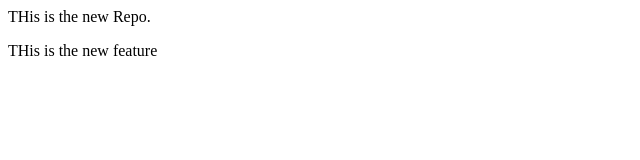
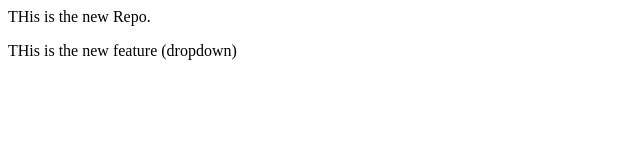
Before and after one commit to XiaoYan005/localrepo, a plain HTML site: page index.html in a window 1280 px wide. Shown: the full height of the page, 0-640 px from the left. Drawn offline with Linux system fonts and the light colour scheme.

Commit message:
Add Dropdown

```diff
--- a/index.html
+++ b/index.html
@@ -1,2 +1,2 @@
 <p>THis is the new Repo.</p>
-<p>THis is the new feature</p>
+<p>THis is the new feature (dropdown)</p>
```
